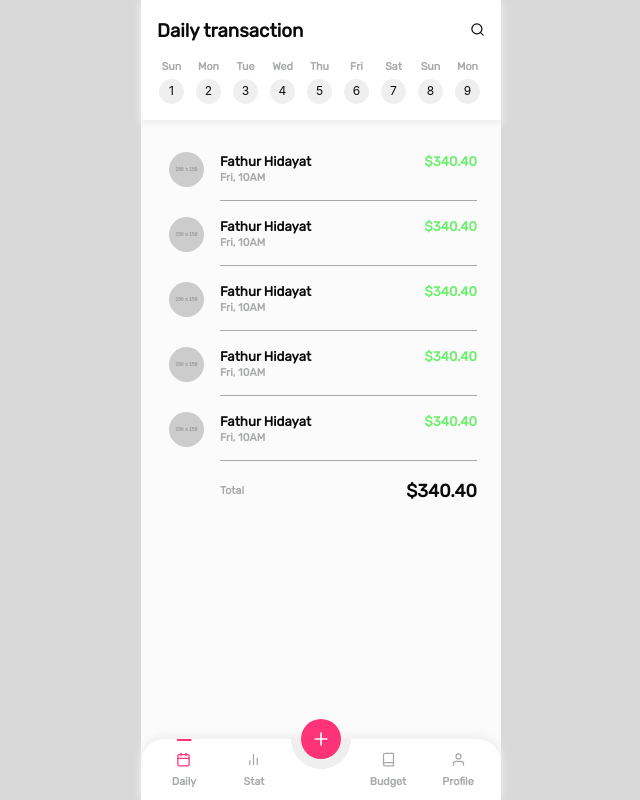
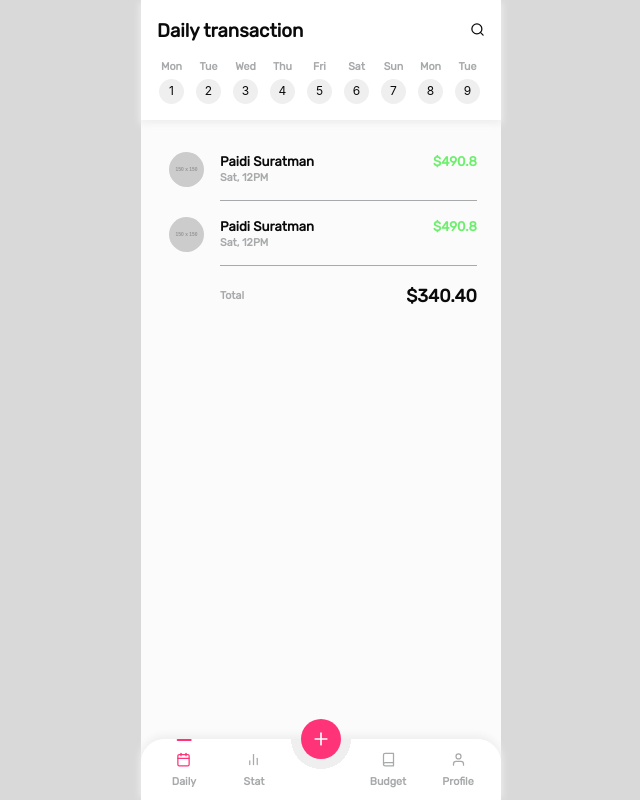
Before and after one commit to fathurhidayat3/expense-tracker, a React (Create React App) app: page / in a window 1280 px wide. Shown: the whole page, without its empty margins (319-959 px from the left). Built offline with nearby package versions, Linux system fonts and the light colour scheme.

Commit message:
Populate Daily with dummy, connect with context

```diff
--- a/src/App.js
+++ b/src/App.js
@@ -1,22 +1,25 @@
 // @flow
 
+import dayjs from "dayjs";
 import * as React from "react";
 import { BrowserRouter as Router, Route } from "react-router-dom";
+import Base from "./components/Base";
+import BottomNavbar from "./components/BottomNavbar";
+import ButtonIcon from "./components/ButtonIcon";
+import DateScroller from "./components/DateScroller";
+import HeadingText from "./components/HeadingText";
+import TopNavbar from "./components/TopNavbar/style";
+import { color } from "./constants";
+import DateContext from "./contexts/DateContext";
 import Daily from "./pages/Daily";
 import Stat from "./pages/Stat";
-import Base from "./components/Base";
-import DateScroller from "./components/DateScroller";
-
-import BottomNavbar from "./components/BottomNavbar";
-import ButtonIcon from "./components/ButtonIcon";
-import HeadingText from "./components/HeadingText";
-import TopNavbar from "./components/TopNavbar/style";
-import HelperText from "./components/HelperText";
-import { color } from "./constants";
 
 function App() {
+  const [etDate, setEtDate] = React.useState(dayjs().format("YYYY-MM-DD"));
+
   return (
     <Router>
+      <DateContext.Provider value={{ etDate: etDate, setEtDate: setEtDate }}>
         <Base>
           <TopNavbar>
             <div style={{ display: "flex", justifyContent: "space-between" }}>
@@ -28,24 +31,24 @@ function App() {
             </div>
 
             <DateScroller
-            data={[
-              { num: 1, day: "Sun", isActive: false },
-              { num: 2, day: "Mon", isActive: true },
-              { num: 3, day: "Tue", isActive: false },
-              { num: 4, day: "Wed", isActive: false },
-              { num: 5, day: "Thu", isActive: false },
-              { num: 6, day: "Fri", isActive: false },
-              { num: 7, day: "Sat", isActive: false },
-              { num: 8, day: "Sun", isActive: false },
-              { num: 9, day: "Mon", isActive: false },
-              { num: 10, day: "Tue", isActive: false },
-              { num: 11, day: "Wed", isActive: false }
-            ]}
+              defaultDate={("0" + etDate).slice(-2)}
+              data={Array.from(
+                new Array(dayjs(etDate).daysInMonth())
+                  .fill()
+                  .map((e, index) => {
+                    return {
+                      num: ("0" + (index + 1)).slice(-2),
+                      day: dayjs(etDate.substr(0, 8) + (index + 1)).format(
+                        "ddd"
+                      )
+                    };
+                  })
+              )}
               buttonStyle={{
                 activeBackground: "red",
                 activeColor: "yellow"
               }}
-            onButtonClick={data => console.log(data)}
+              onButtonClick={data => setEtDate(etDate.substr(0, 8) + data.num)}
             />
           </TopNavbar>
 
@@ -58,12 +61,20 @@ function App() {
             defaultPath={"/"}
             leftNav={[
               {
-              icon: { name: "Calendar", size: 15, color: color.grayDarker2 },
+                icon: {
+                  name: "Calendar",
+                  size: 15,
+                  color: color.grayDarker2
+                },
                 text: "Daily",
                 pathname: "/"
               },
               {
-              icon: { name: "BarChart2", size: 15, color: color.grayDarker2 },
+                icon: {
+                  name: "BarChart2",
+                  size: 15,
+                  color: color.grayDarker2
+                },
                 text: "Stat",
                 pathname: "/stat"
               }
@@ -82,6 +93,7 @@ function App() {
             ]}
           />
         </Base>
+      </DateContext.Provider>
     </Router>
   );
 }
--- a/src/pages/Daily.js
+++ b/src/pages/Daily.js
@@ -1,11 +1,18 @@
+// @flow
+
+import dayjs from "dayjs";
 import React from "react";
 import FlexWrapper from "../components/FlexWrapper";
-import { ListGroup, ListGroupItem } from "../components/ListGroup";
 import HeadingText from "../components/HeadingText";
 import HelperText from "../components/HelperText";
+import { ListGroup, ListGroupItem } from "../components/ListGroup";
+import DateContext from "../contexts/DateContext";
+import dummy from "../server/dummy.json";
 
 const Daily = () => {
   return (
+    <DateContext.Consumer>
+      {({ etDate }) => (
         <div
           style={{
             flex: 1,
@@ -16,7 +23,13 @@ const Daily = () => {
         >
           <FlexWrapper>
             <ListGroup>
-          {[0, 0, 0, 0, 0].map((item, index) => (
+              {dummy.data
+                .filter(
+                  item =>
+                    dayjs(item.date).format("DD-MM-YYYY") ===
+                      dayjs(etDate).format("DD-MM-YYYY") && item
+                )
+                .map((item, index) => (
                   <ListGroupItem key={index}>
                     <img
                       src="https://via.placeholder.com/150"
@@ -37,12 +50,14 @@ const Daily = () => {
                       }}
                     >
                       <FlexWrapper justifyContent={"space-between"} noPadding>
-                  <HeadingText type={"h5"}>Fathur Hidayat</HeadingText>
+                        <HeadingText type={"h5"}>{item.name}</HeadingText>
                         <HeadingText type={"h5"} color={"#6def6d"}>
-                    $340.40
+                          ${item.amount}
                         </HeadingText>
                       </FlexWrapper>
-                <HelperText>Fri, 10AM</HelperText>
+                      <HelperText>
+                        {dayjs(item.date).format("ddd, hA")}
+                      </HelperText>
                     </div>
                   </ListGroupItem>
                 ))}
@@ -64,6 +79,8 @@ const Daily = () => {
             </ListGroup>
           </FlexWrapper>
         </div>
+      )}
+    </DateContext.Consumer>
   );
 };
 
```
Lines whose indentation alone changed are shown as unchanged.
